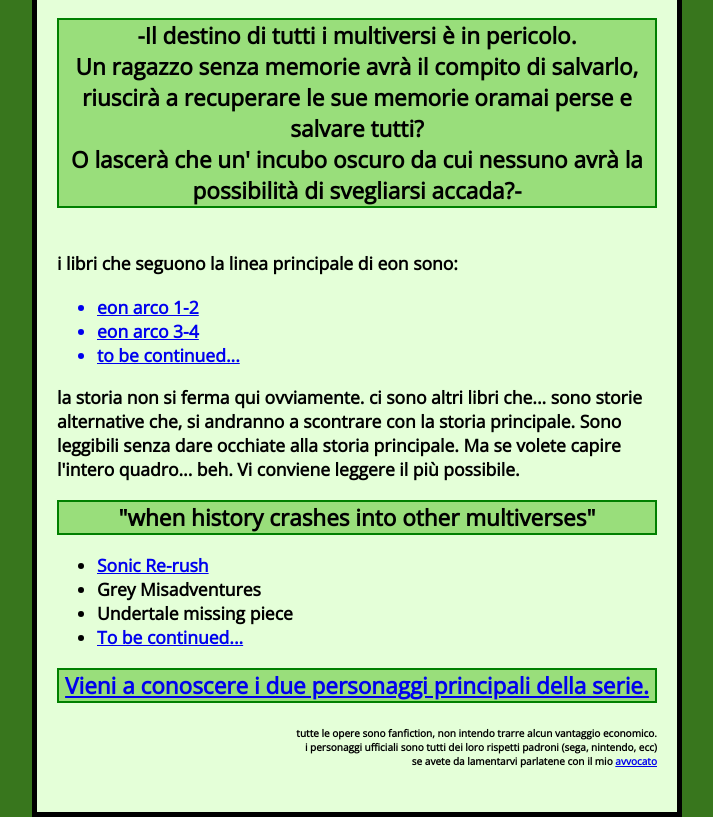
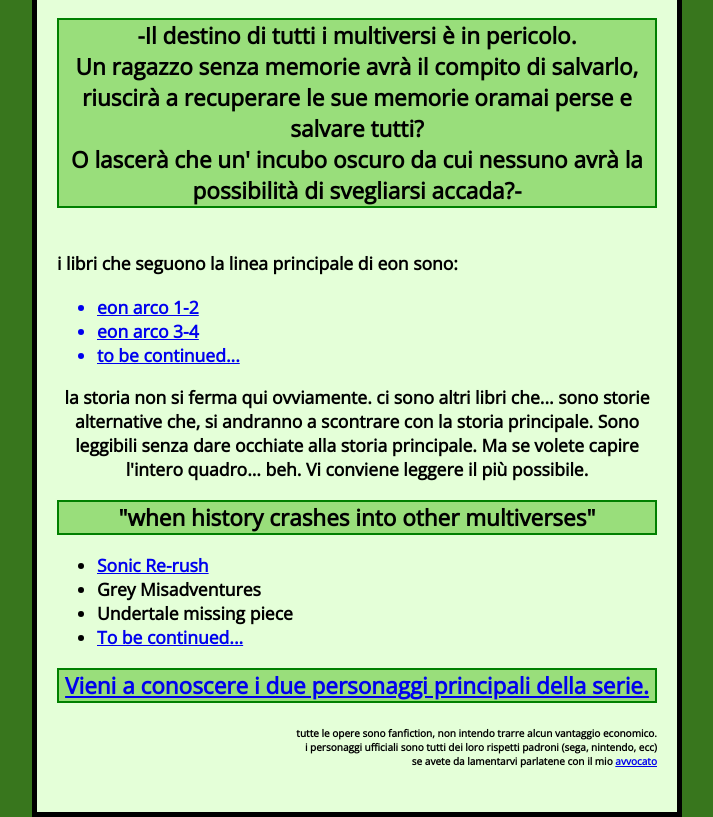
Before and after one commit to giuseppe132/Eon-site, a plain HTML site: page web_project_lovreglio/index.html in a window 1280 px wide. Shown: the part 109-926 px from the top of the page, without its empty margins (283-996 px from the left). Drawn offline with nearby package versions, Linux system fonts and the light colour scheme.

Commit message:
Update index.html

```diff
--- a/web_project_lovreglio/index.html
+++ b/web_project_lovreglio/index.html
@@ -31,10 +31,10 @@ O lascerà che un' incubo oscuro da cui nessuno avrà la possibilità di sveglia
 				<a href="https://www.youtube.com/watch?v=dQw4w9WgXcQ"><li>to be continued...</li></a></h3>
 			</ul>
 
-		<h3>la storia non si ferma qui ovviamente. ci sono altri libri che...
+		<center><h3>la storia non si ferma qui ovviamente. ci sono altri libri che...
 		sono storie alternative che, si andranno a scontrare con la storia principale.
 		Sono leggibili senza dare occhiate alla storia principale.
-		Ma se volete capire l'intero quadro... beh. Vi conviene leggere il più possibile.
+		Ma se volete capire l'intero quadro... beh. Vi conviene leggere il più possibile.</center>
 
 		<h2>"when history crashes into other multiverses"</h2>
 
```
